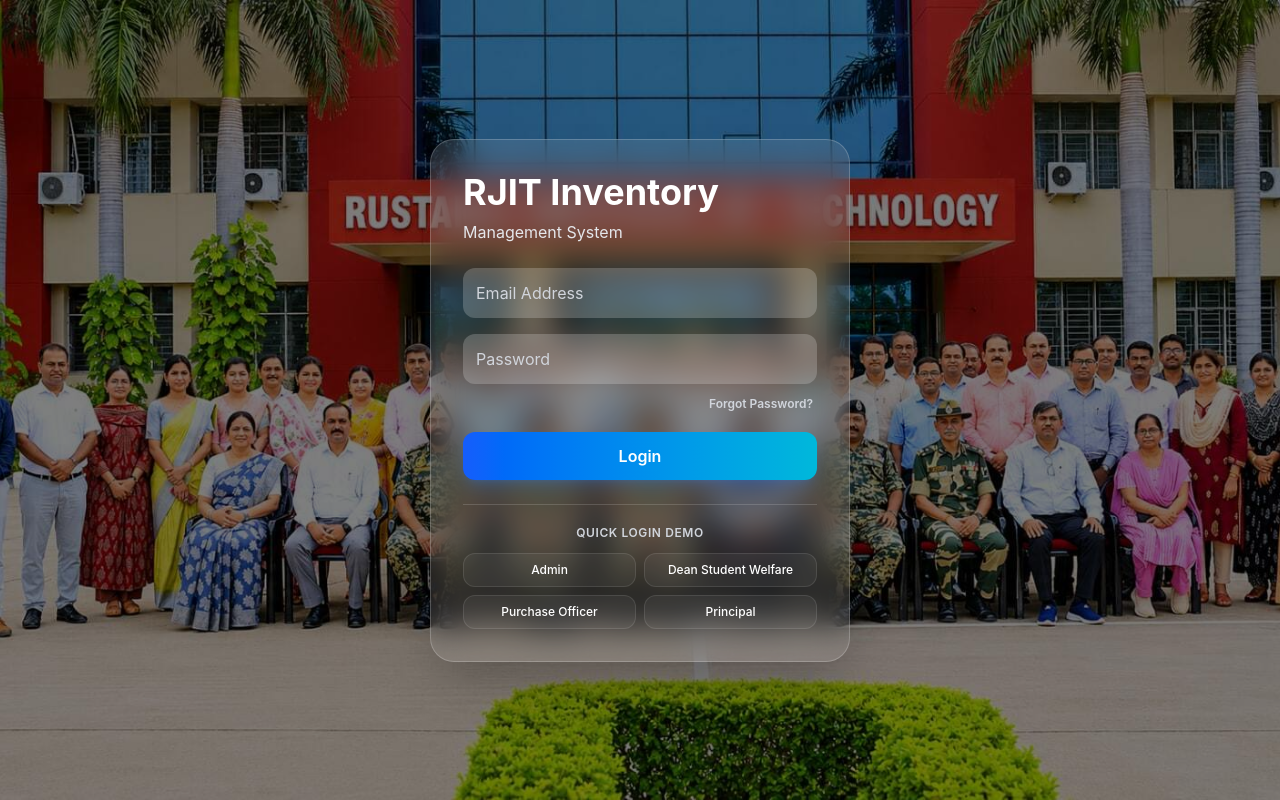
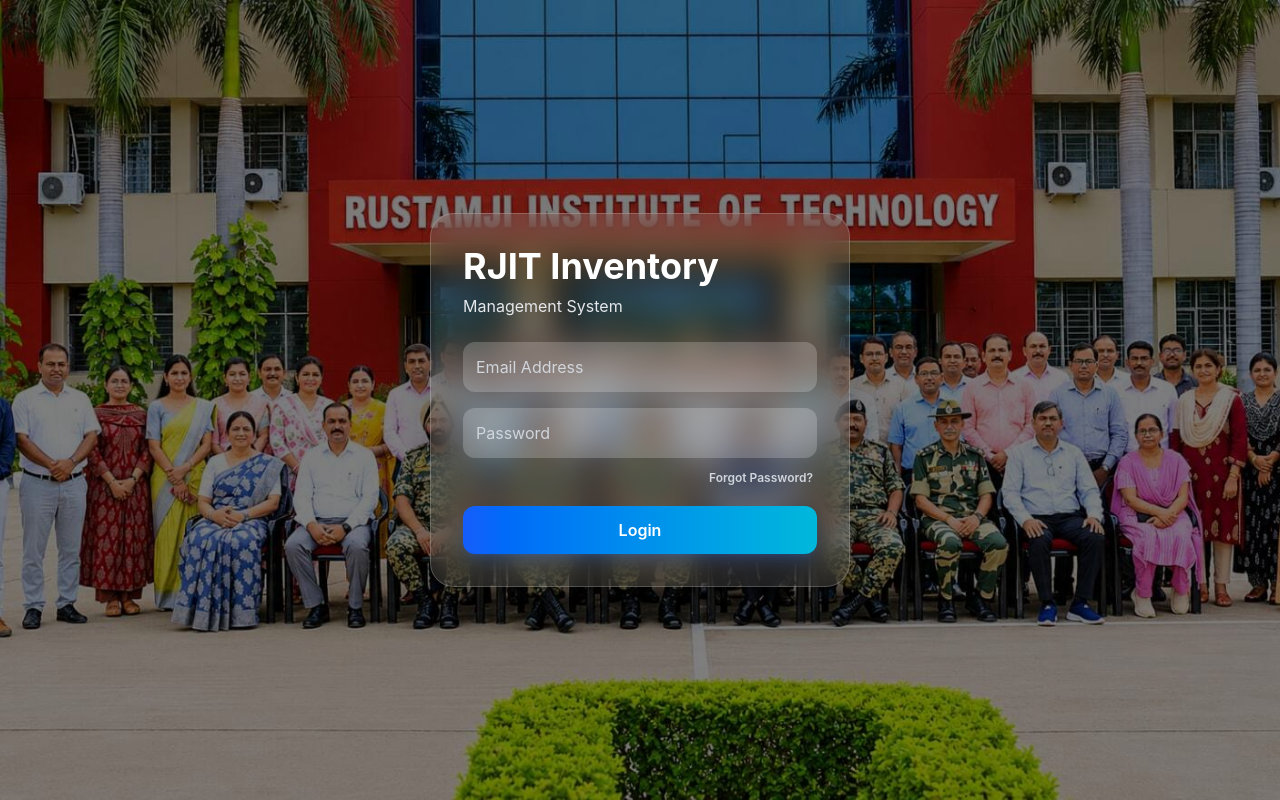
Before and after one commit to Puneetdev-tech/College-ERP, a React (Vite) app in the folder frontend/: page / in a window 1280 px wide. Built offline with nearby package versions, Linux system fonts and the light colour scheme.

Commit message:
Remove quick login and demo credentials from login page

```diff
--- a/frontend/src/pages/login.jsx
+++ b/frontend/src/pages/login.jsx
@@ -55,21 +55,7 @@
     }
   };
 
-  const handleQuickLogin = async (quickEmail, quickPassword) => {
-    setError("");
-    const res = await login(quickEmail, quickPassword);
-    if (res.success) {
-      playBeep("success");
-      navigate("/dashboard");
-    } else {
-      if (res.message && res.message.includes("Your password was changed by")) {
-        setPasswordChangeMessage(res.message);
-        setShowPasswordChangeModal(true);
-      } else {
-        setError(res.message);
-      }
-    }
-  };
+
 
   return (
     <div className="relative h-screen w-screen">
@@ -168,42 +154,6 @@
             Login
           </button>
 
-          {/* Quick Login Section */}
-          <div className="mt-6 border-t border-white/15 pt-5">
-            <p className="text-center text-xs font-semibold text-gray-300 mb-3 uppercase tracking-wider">
-              Quick Login Demo
-            </p>
-            <div className="grid grid-cols-2 gap-2">
-              <button
-                type="button"
-                onClick={() => handleQuickLogin("rahul@rjit.edu.in", "admin")}
-                className="bg-white/5 border border-white/10 hover:bg-white/15 hover:border-white/30 text-white text-xs py-2 rounded-xl transition cursor-pointer font-medium text-center"
-              >
-                Admin
-              </button>
-              <button
-                type="button"
-                onClick={() => handleQuickLogin("dean@rjit.edu.in", "dean")}
-                className="bg-white/5 border border-white/10 hover:bg-white/15 hover:border-white/30 text-white text-xs py-2 rounded-xl transition cursor-pointer font-medium text-center"
-              >
-                Dean Student Welfare
-              </button>
-              <button
-                type="button"
-                onClick={() => handleQuickLogin("amit@rjit.edu.in", "officer")}
-                className="bg-white/5 border border-white/10 hover:bg-white/15 hover:border-white/30 text-white text-xs py-2 rounded-xl transition cursor-pointer font-medium text-center"
-              >
-                Purchase Officer
-              </button>
-              <button
-                type="button"
-                onClick={() => handleQuickLogin("principal@rjit.edu.in", "principal")}
-                className="bg-white/5 border border-white/10 hover:bg-white/15 hover:border-white/30 text-white text-xs py-2 rounded-xl transition cursor-pointer font-medium text-center"
-              >
-                Principal
-              </button>
-            </div>
-          </div>
         </form>
       </div>
 
```
